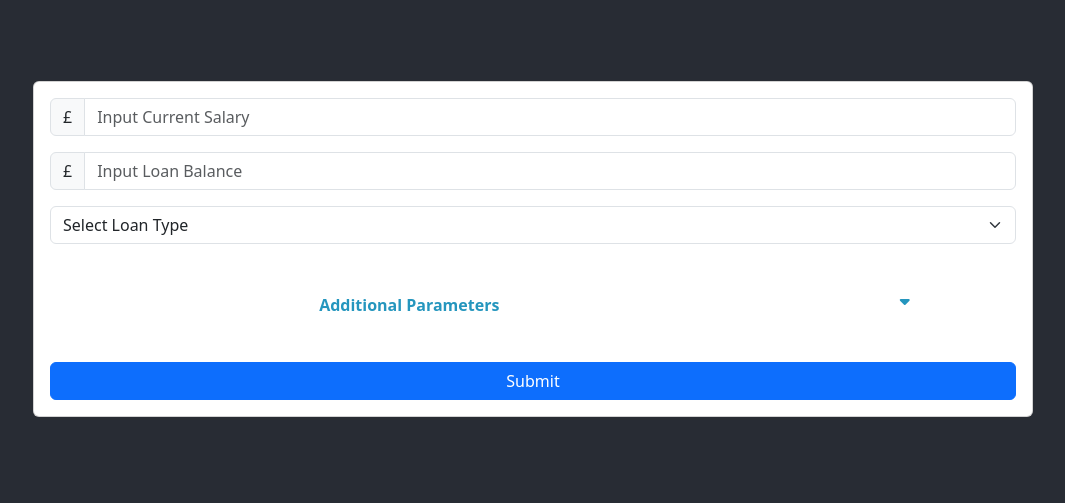
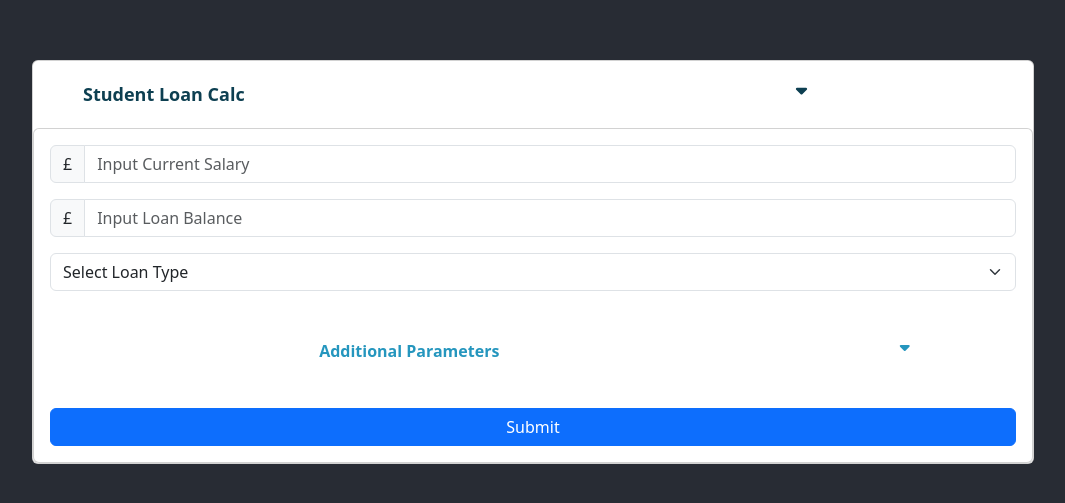
Before and after one commit to WilliamNB/student-loan-calculator-front, a React (Create React App) app: page / in a window 1280 px wide. Shown: the part 151-654 px from the top of the page, without its empty margins (107-1172 px from the left). Built offline with nearby package versions, Linux system fonts and the light colour scheme.

Commit message:
Add minialisable sections

```diff
--- a/src/App.css
+++ b/src/App.css
@@ -17,7 +17,7 @@
   color: #2596be;
 }
 
-.test1{
+.input-form{
   width: 1000px;
   max-width: 1000px;
 }
@@ -44,6 +44,24 @@
   padding-bottom: 2%;
 }
 
+.section-title{
+  color: #0d3f51;
+  font-size: large;
+  font-weight: bold;
+  padding-top: 2%;
+  padding-left: 5%;
+  padding-bottom: 2%;
+  text-align: left;
+}
+
+.margin-top{
+  margin-top: 2%;
+}
+
+.margin-bottom{
+  margin-bottom: 2%;
+}
+
 .fa-plus{
   float:right;
   align-items: center;
--- a/src/App.js
+++ b/src/App.js
@@ -14,11 +14,10 @@ import CurrencyInput from './components/inputs/CurrencyInput';
 import LoanDropdown from './components/dropdowns/LoanDropdown';
 import ResultTable from './components/results/ResultTable';
 import Repayements from './components/graphs/Repayements';
+import ResultsOverview from './components/results/ResultsOverview';
 
 import { Person } from './javascript/Person';
 import { Result } from './javascript/Result';
-import { LoanType } from './javascript/LoanType';
-import ResultsOverview from './components/results/ResultsOverview';
 
 function App() {
 
@@ -141,10 +140,16 @@ function App() {
   return (
     <div className="App">
       <header className="App-header">
-        <main>
+        <main className="margin-top">
+        <section className='card'>
+          <div className="row section-title">
+            <div className='col'>Student Loan Calc</div>
+            <FontAwesomeIcon className="col" data-bs-toggle="collapse" data-bs-target="#input-form" aria-expanded="false" onClick={() => setIcon(icon ? false : true)} icon={icon ? faCaretDown : faCaretUp} />
+          </div>
+          <div id="input-form">
             <FormProvider {...methods}>
               <form onSubmit={e => e.preventDefault()} noValidate>
-          <div className="card card-body test1">
+              <div className="card card-body input-form">
 
                 <CurrencyInput placeholderText={"Input Current Salary"} symbol={"£"} required={true} />
 
@@ -154,10 +159,10 @@ function App() {
 
                 <div className='row additional-settings'>
                   <p className='col-9'>Additional Parameters</p>
-              <FontAwesomeIcon className="col fa-plus" data-bs-toggle="collapse" data-bs-target="#collapseExample" aria-expanded="false" aria-controls="collapseExample" onClick={() => setIcon(icon ? false : true)} icon={icon ? faCaretDown : faCaretUp} />
+                  <FontAwesomeIcon className="col fa-plus" data-bs-toggle="collapse" data-bs-target="#addition-settings" aria-expanded="false" onClick={() => setIcon(icon ? false : true)} icon={icon ? faCaretDown : faCaretUp} />
                 </div>
 
-            <div className="collapse" id="collapseExample">
+                <div className="collapse" id="addition-settings">
                   <div className="card card-body">
 
                     <CurrencyInput placeholderText={"Additional Yearly Contributions"}symbol={"£"} required={false} />
@@ -174,30 +179,45 @@ function App() {
               </div>
               </form>
             </FormProvider>
+          </div>
+        </section>
 
         {apiResult != null &&
-          <section>
-            <div className="card card-body">
+        <section className='card'>
+          <div className="row section-title">
+            <div className='col'>Results Table</div>
+            <FontAwesomeIcon className="col" data-bs-toggle="collapse" data-bs-target="#results-table" aria-expanded="false" onClick={() => setIcon(icon ? false : true)} icon={icon ? faCaretDown : faCaretUp} />
+          </div>
+          <div className="card-body" id="results-table">
               <ResultTable results={apiResult}/>
           </div>
         </section>
         }
 
         {apiResult != null &&
-          <section>
-            <div className="card card-body">
+        <section className='card'>
+          <div className="row section-title">
+            <div className='col'>Results Overview</div>
+            <FontAwesomeIcon className="col" data-bs-toggle="collapse" data-bs-target="#results-overview" aria-expanded="false" onClick={() => setIcon(icon ? false : true)} icon={icon ? faCaretDown : faCaretUp} />
+          </div>
+          <div className="card-body" id="results-overview">
               <ResultsOverview results={apiResult} />
           </div>
         </section>
         }
 
         {apiResult != null &&
-          <section>
-            <div className="card card-body">
+        <section className='card margin-bottom'>
+          <div className="row section-title">
+            <div className='col'>Results Graph</div>
+            <FontAwesomeIcon className="col" data-bs-toggle="collapse" data-bs-target="#results-graph" aria-expanded="false" onClick={() => setIcon(icon ? false : true)} icon={icon ? faCaretDown : faCaretUp} />
+          </div>
+          <div className="card-body margin-bottom" id="results-graph">
               <Repayements results={apiResult} />
           </div>
         </section>
         }
+
         </main>
       </header>
     </div>
```
Lines whose indentation alone changed are shown as unchanged.
